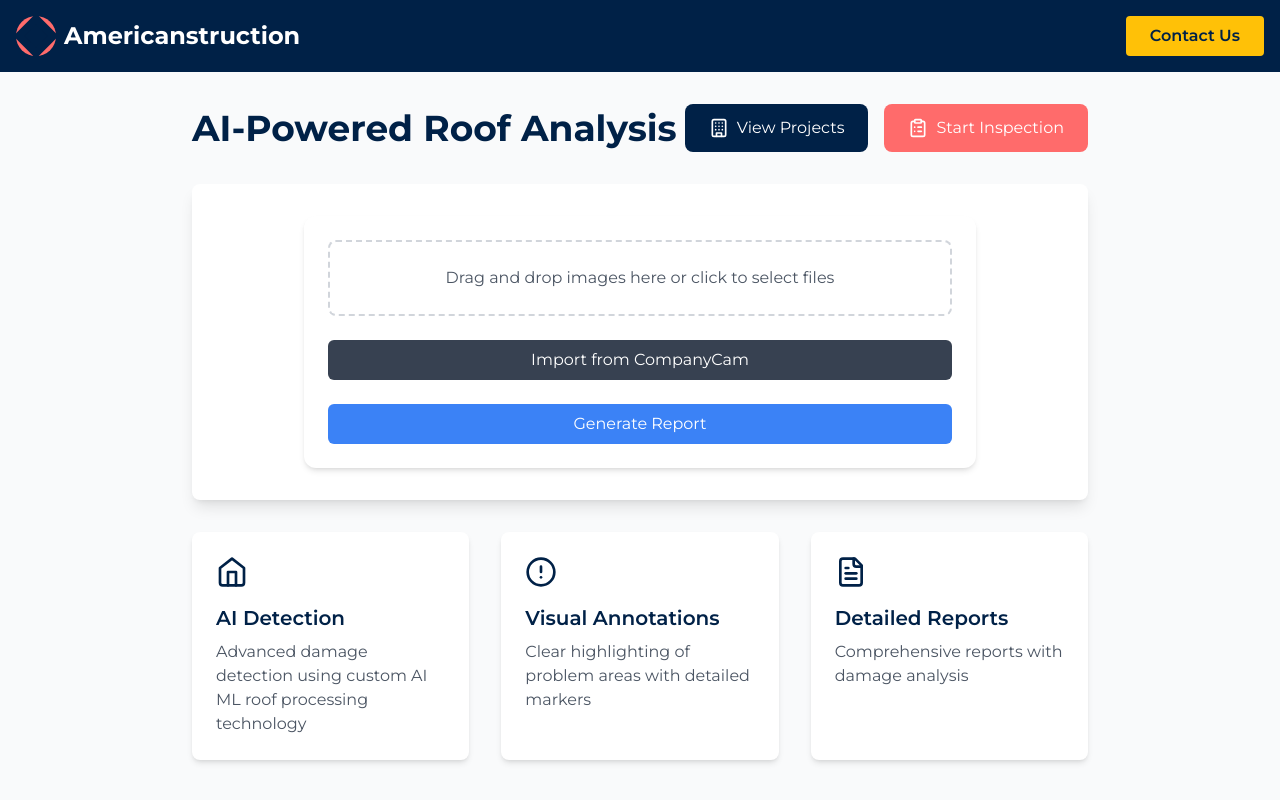
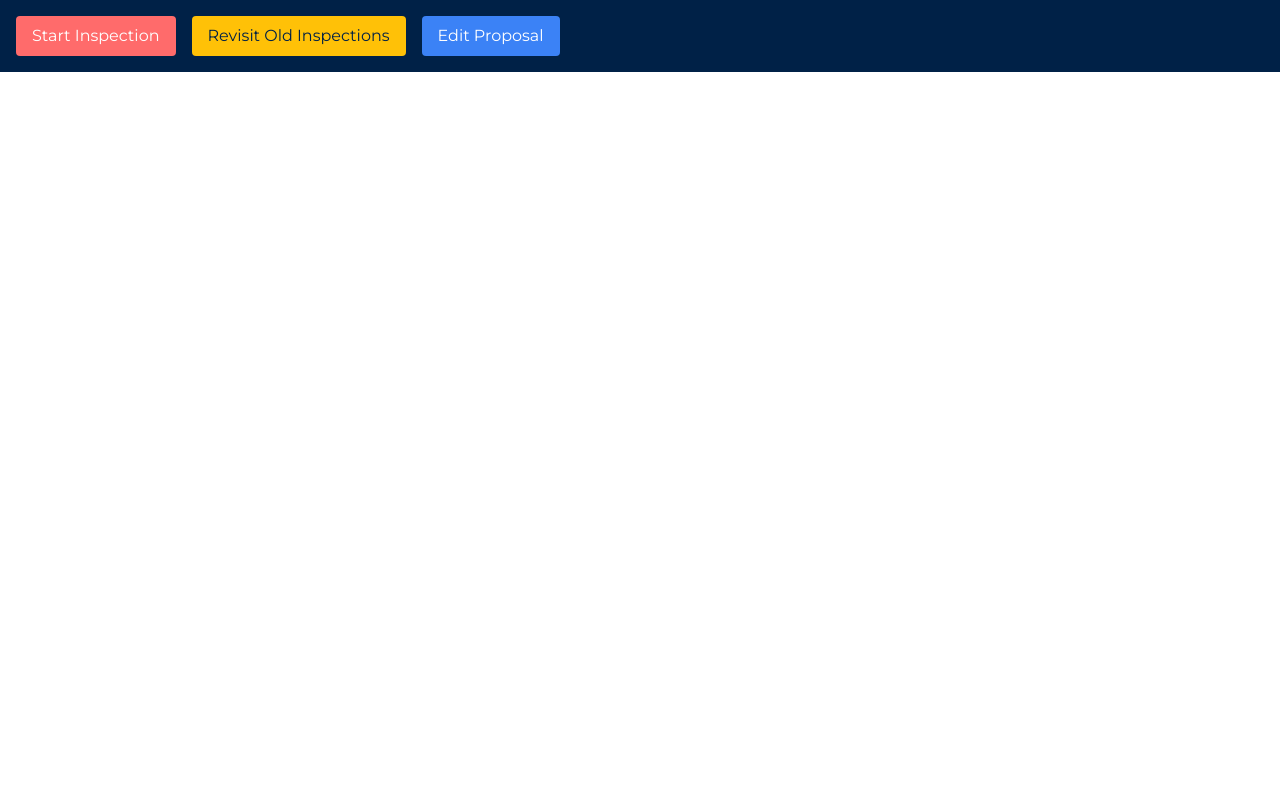
Before and after one commit to Turdboy/AmericanstructionPDF, a React (Vite) app: page / in a window 1280 px wide. Built offline with nearby package versions, Linux system fonts and the light colour scheme; what pdfmake would draw is missing.

Commit message:
Update App.tsx

```diff
--- a/src/App.tsx
+++ b/src/App.tsx
@@ -1,138 +1,55 @@
-import React, { useState } from "react";
+import React from "react";
 import { BrowserRouter as Router, Routes, Route, Link } from "react-router-dom";
-import { Upload, Home, FileText, AlertCircle, Building, ClipboardList } from "lucide-react";
-import { ImageUploader } from "./components/ImageUploader";
-import { ReportViewer } from "./components/ReportViewer";
+import { ClipboardList } from "lucide-react";
 import { ProjectsPage } from "./components/ProjectsPage";
 import { ProjectAnalysisPage } from "./components/ProjectAnalysisPage";
 import { ProjectReportPage } from "./components/ProjectReportPage";
 import InspectionForm from "./components/InspectionForm";
-import { GeminiService } from "./services/GeminiService";
-import { RoofDamageReport } from "./types/types";
+import { useNavigate } from "react-router-dom";
+import { useState, useEffect } from "react";
+import { generatePDF } from "./utils/pdfGenerator"; // ← Make sure this path is correct
+import RevisitPage from "./components/RevisitPage";
+import EditProposalPage from "./components/EditProposalPage";
 
-const geminiService = new GeminiService();
+
 
 function MainPage() {
-  const [report, setReport] = useState<RoofDamageReport | null>(null);
-  const [isLoading, setIsLoading] = useState(false);
-  const [error, setError] = useState<string | null>(null);
+  return (
+    <div className="flex flex-col items-center space-y-4 min-h-[60vh]">
 
-  const handleSubmit = async (images: string[], notes: string) => {
-    try {
-      setIsLoading(true);
-      setError(null);
-      const result = await geminiService.analyzeRoofDamage(images, notes);
-      setReport(result);
-    } catch (err) {
-      setError(err instanceof Error ? err.message : "An error occurred while analyzing the images");
-    } finally {
-      setIsLoading(false);
-    }
-  };
-
-  const handleReportUpdate = (updatedReport: RoofDamageReport) => {
-    setReport(updatedReport);
-  };
-
-  return (
-    <div>
-      <div className="max-w-4xl mx-auto">
-        <div className="flex justify-between items-center mb-8">
-          <h1 className="text-4xl font-bold text-[#002147]">AI-Powered Roof Analysis</h1>
-
-          <div className="flex space-x-4">
-            <Link
-              to="/projects"
-              className="bg-[#002147] text-white px-6 py-3 rounded-lg flex items-center space-x-2 hover:bg-[#003167] transition-colors"
-            >
-              <Building className="w-5 h-5" />
-              <span>View Projects</span>
-            </Link>
-            <Link
-              to="/inspection"
-              className="bg-[#FF6B6B] text-white px-6 py-3 rounded-lg flex items-center space-x-2 hover:bg-[#FF4B4B] transition-colors"
-            >
-              <ClipboardList className="w-5 h-5" />
-              <span>Start Inspection</span>
-            </Link>
-          </div>
-        </div>
-
-        {error && (
-          <div className="bg-red-100 border border-red-400 text-red-700 px-4 py-3 rounded-lg mb-8">
-            <strong className="font-bold">Error: </strong>
-            <span className="block sm:inline">{error}</span>
-          </div>
-        )}
-
-        {isLoading && (
-          <div className="bg-white rounded-lg shadow-lg p-8 mb-8 text-center">
-            <div className="animate-spin rounded-full h-12 w-12 border-b-2 border-[#002147] mx-auto mb-4"></div>
-            <p className="text-gray-600">Analyzing your roof images...</p>
-          </div>
-        )}
-
-        {!report && !isLoading && (
-          <div className="bg-white rounded-lg shadow-lg p-8 mb-8">
-            <ImageUploader onSubmit={handleSubmit} />
-          </div>
-        )}
-
-        {report && (
-          <div className="mb-8">
-            <button
-              onClick={() => setReport(null)}
-              className="mb-6 bg-[#002147] text-white py-2 px-4 rounded-lg hover:bg-[#003167] transition-colors"
-            >
-              Upload New Images
-            </button>
-            <ReportViewer report={report} onUpdate={handleReportUpdate} />
-          </div>
-        )}
-
-        {/* Features Section */}
-        <div className="grid md:grid-cols-3 gap-8">
-          <FeatureCard
-            icon={<Home className="w-8 h-8 text-[#002147]" />}
-            title="AI Detection"
-            description="Advanced damage detection using custom AI ML roof processing technology"
-          />
-          <FeatureCard
-            icon={<AlertCircle className="w-8 h-8 text-[#002147]" />}
-            title="Visual Annotations"
-            description="Clear highlighting of problem areas with detailed markers"
-          />
-          <FeatureCard
-            icon={<FileText className="w-8 h-8 text-[#002147]" />}
-            title="Detailed Reports"
-            description="Comprehensive reports with damage analysis"
-          />
-        </div>
-      </div>
     </div>
   );
 }
 
+
+
 function App() {
   return (
     <Router>
-      <div className="min-h-screen bg-gray-50">
+      <div className="min-h-screen bg-white">
         {/* Header */}
         <header className="bg-[#002147] text-white">
-          <div className="container mx-auto px-4 py-4">
-            <div className="flex items-center justify-between">
-              <Link to="/" className="flex items-center space-x-2">
-                <div className="relative w-10 h-10">
-                  <div className="absolute inset-0 bg-[#FF6B6B] rounded-full"></div>
-                  <div className="absolute inset-1 bg-[#002147] transform rotate-45">
-                    <div className="w-4 h-4 bg-[#002147] absolute top-1/2 left-1/2 -translate-x-1/2 -translate-y-1/2"></div>
-                  </div>
-                </div>
-                <span className="text-2xl font-bold">Americanstruction</span>
+          <div className="container mx-auto px-4 py-4 flex justify-between items-center">
+            <div className="flex space-x-4">
+              <Link
+                to="/inspection"
+                className="bg-[#FF6B6B] text-white px-4 py-2 rounded hover:bg-[#FF4B4B] transition"
+              >
+                Start Inspection
               </Link>
-              <button className="bg-[#FFC107] text-[#002147] px-6 py-2 rounded font-semibold hover:bg-[#FFD54F] transition-colors">
-                Contact Us
-              </button>
+              <Link
+                to="/revisit"
+                className="bg-[#FFC107] text-[#002147] px-4 py-2 rounded hover:bg-[#FFD54F] transition"
+              >
+                Revisit Old Inspections
+              </Link>
+              <Link
+  to="/edit-proposal"
+  className="bg-blue-500 text-white px-4 py-2 rounded hover:bg-blue-600 transition"
+>
+  Edit Proposal
+</Link>
+
             </div>
           </div>
         </header>
@@ -144,8 +61,31 @@ function App() {
             <Route path="/projects" element={<ProjectsPage />} />
             <Route path="/projects/:id" element={<ProjectAnalysisPage />} />
             <Route path="/projects/:id/report" element={<ProjectReportPage />} />
-            <Route path="/inspection" element={<InspectionForm onSubmit={(data) => console.log(data)} />} />
-            <Route path="/v1/*" element={<MainPage />} /> {/* Version 1 routes */}
+            <Route path="/revisit" element={<RevisitPage />} />
+            <Route path="/edit-proposal" element={<EditProposalPage />} />
+
+            <Route
+              path="/inspection"
+              element={
+                <InspectionForm
+                  onSubmit={(data) => {
+                    const existing = JSON.parse(localStorage.getItem("savedInspections") || "[]");
+                    const { images, overviewImages, droneImages, ...textOnlyData } = data;
+                    const newInspection = {
+                      ...textOnlyData,
+                      id: crypto.randomUUID(),
+                      date: new Date().toISOString(),
+                    };
+                    localStorage.setItem(
+                      "savedInspections",
+                      JSON.stringify([newInspection, ...existing])
+                    );
+                    console.log("📝 Saved inspection (text only):", newInspection);
+                  }}
+                />
+              }
+            />
+            <Route path="/v1/*" element={<MainPage />} />
           </Routes>
         </main>
       </div>
@@ -153,22 +93,5 @@ function App() {
   );
 }
 
-function FeatureCard({
-  icon,
-  title,
-  description,
-}: {
-  icon: React.ReactNode;
-  title: string;
-  description: string;
-}) {
-  return (
-    <div className="bg-white rounded-lg shadow-md p-6">
-      <div className="mb-4">{icon}</div>
-      <h3 className="text-xl font-semibold text-[#002147] mb-2">{title}</h3>
-      <p className="text-gray-600">{description}</p>
-    </div>
-  );
-}
 
 export default App;
```
